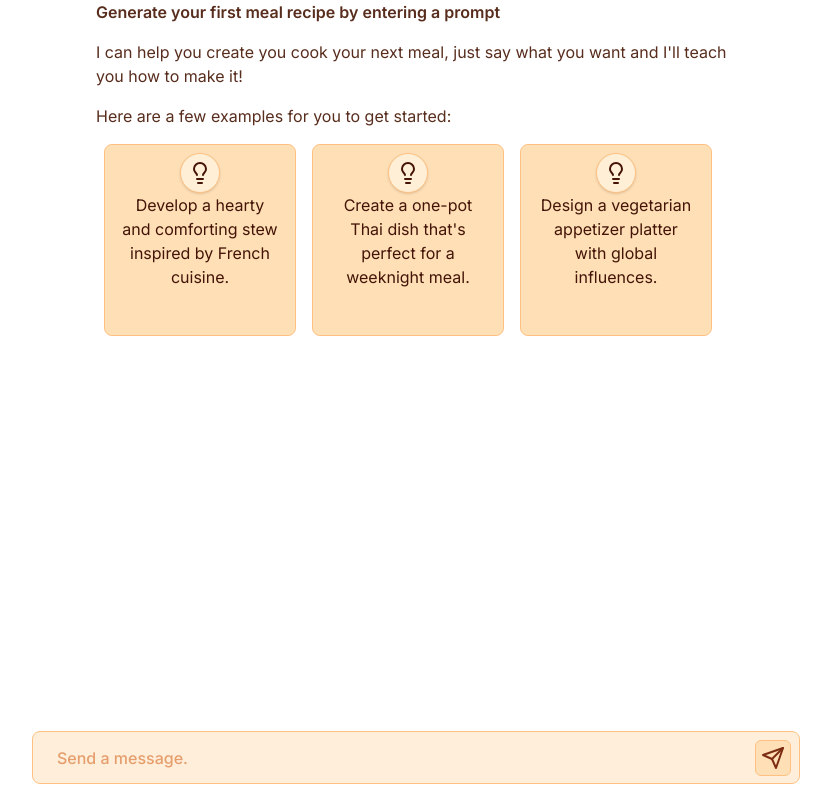
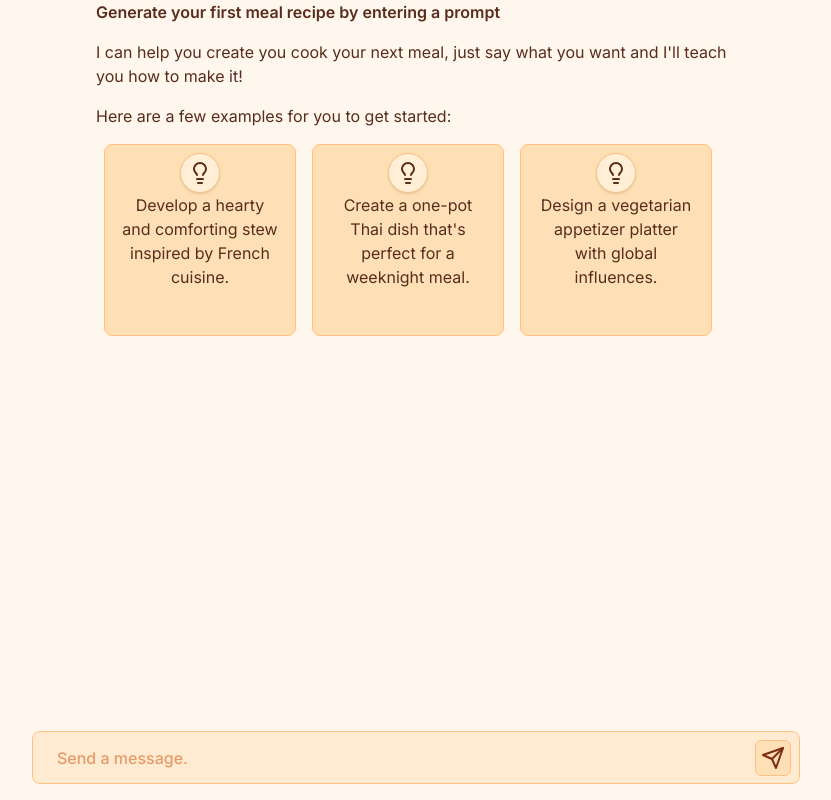
Before and after one commit to fujiwaracj/tanjerin, a Next.js app: page / in a window 1280 px wide. Shown: the whole page, without its empty margins (224-1055 px from the left). Built offline with nearby package versions, Linux system fonts and the light colour scheme.

Commit message:
Use new colors

```diff
--- a/app/layout.tsx
+++ b/app/layout.tsx
@@ -22,7 +22,7 @@ export default function RootLayout({
 }>) {
   return (
     <html lang="en">
-      <body className={`${inter.className} h-dvh text-orange-950`}>
+      <body className={`${inter.className} bg-[#FFF7ED] h-dvh text-[#582D1D]`}>
         {children}
         <Analytics />
         <SpeedInsights />
```
